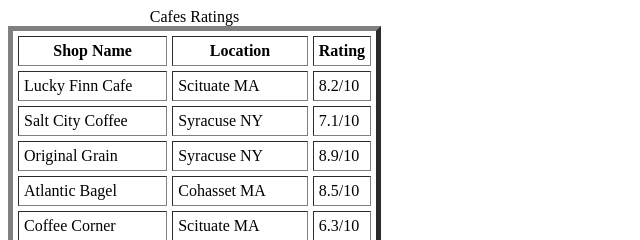
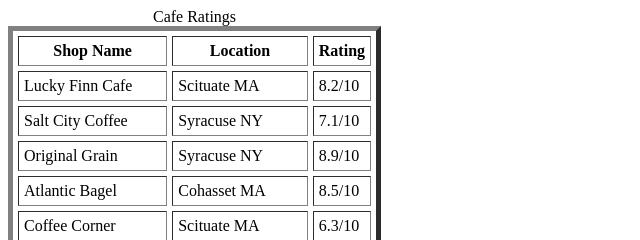
Before and after one commit to hmgillis-su/ist263, a plain HTML site: page lab04/skills.html in a window 1280 px wide. Shown: the top 240 px of the page, 0-640 px from the left. Drawn offline with Linux system fonts and the light colour scheme.

Commit message:
Update skills.html

```diff
--- a/lab04/skills.html
+++ b/lab04/skills.html
@@ -9,7 +9,7 @@
 
 <body>
     <table border="5" cellpadding="5" cellspacing="5">
-        <caption>Cafes Ratings</caption>
+        <caption>Cafe Ratings</caption>
         <tr>
             <th>Shop Name</th>
             <th>Location</th>
```
